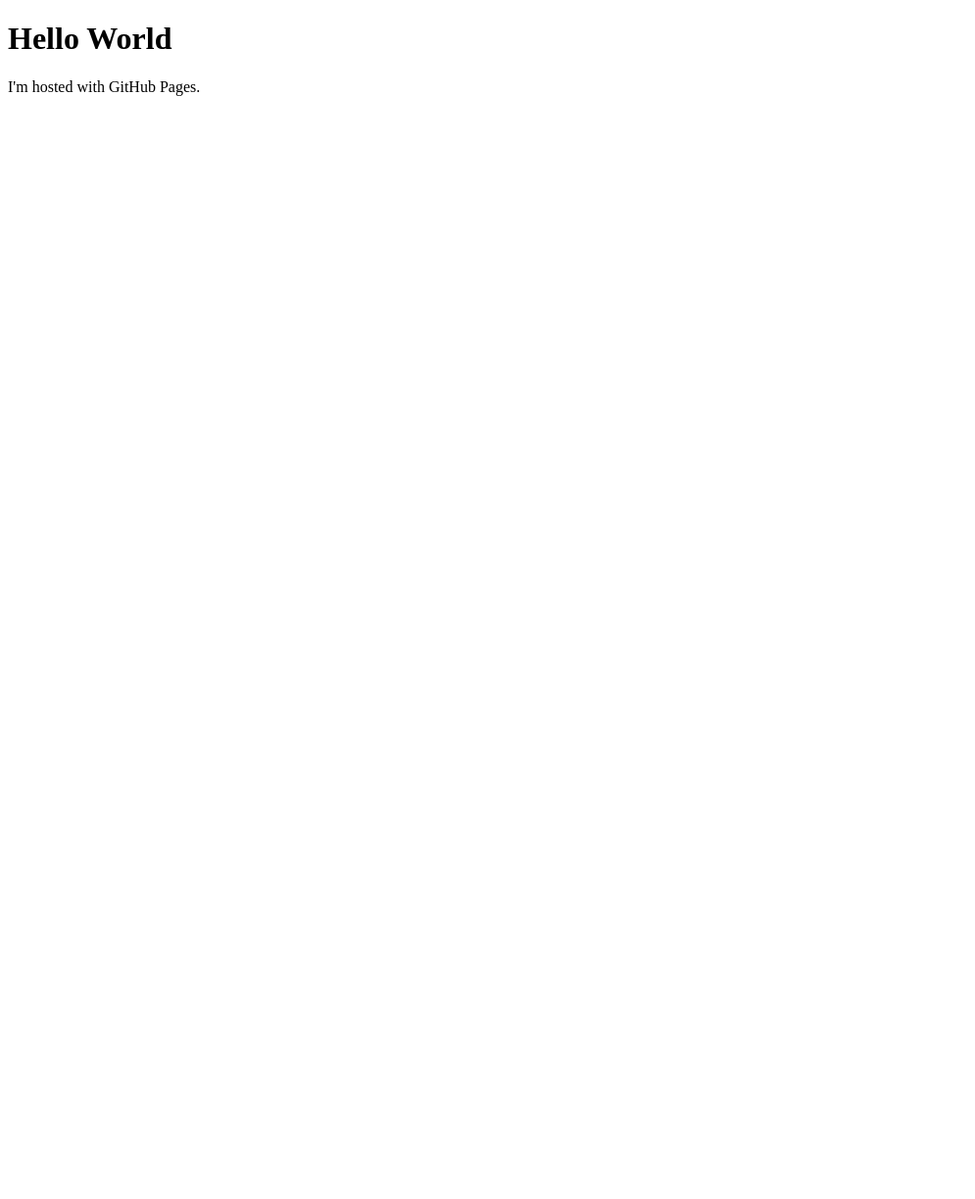
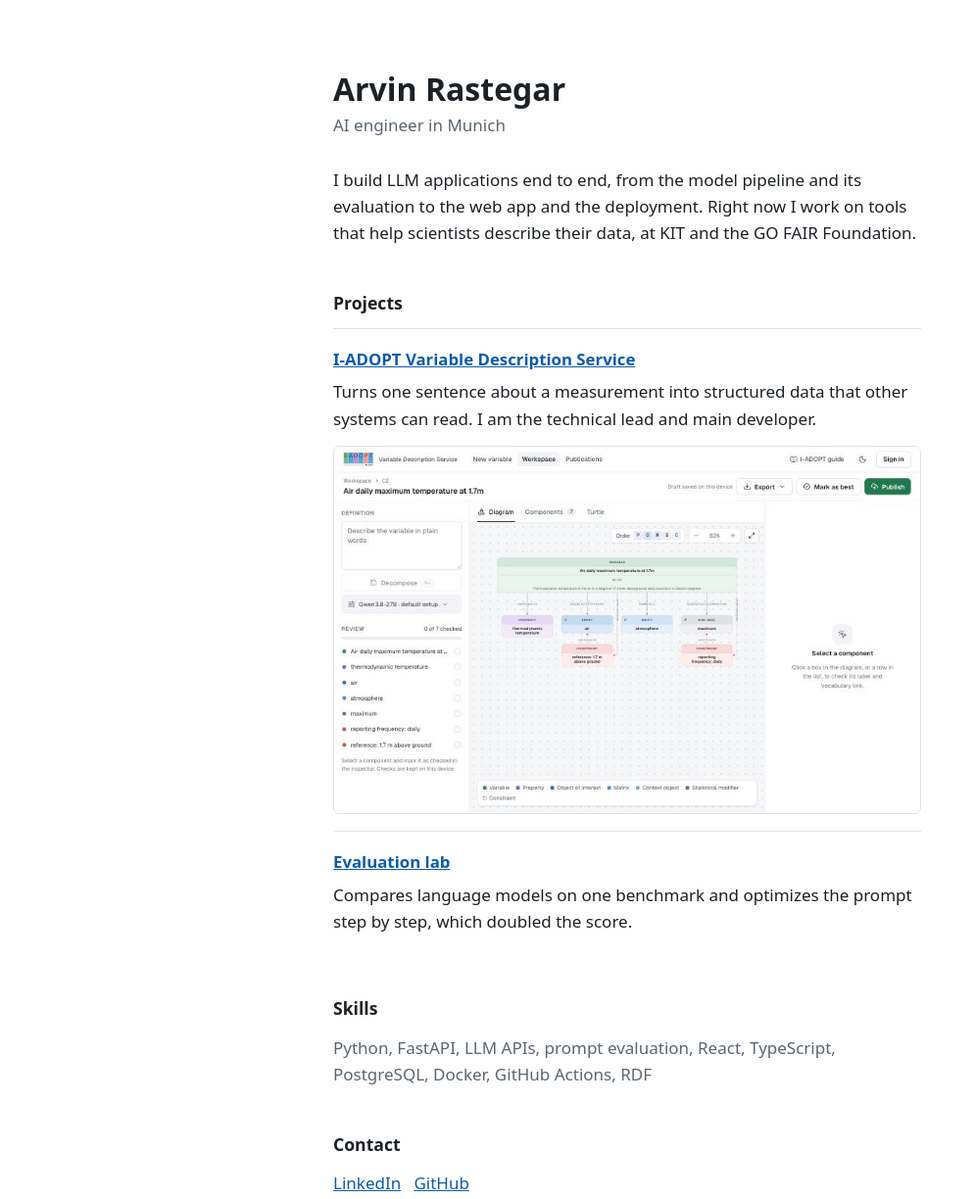
Before and after one commit to ArvinRastegar/ArvinRastegar.github.io, a plain HTML site: page index.html in a window 1280 px wide. Shown: the whole page at 98% size, without its empty margins (0-995 px from the left). Before the commit the page ends 800 px from the top, so only its background shows below. Drawn offline with Linux system fonts and the light colour scheme.

Commit message:
made a short website

```diff
--- a/index.html
+++ b/index.html
@@ -1,9 +1,64 @@
-<!DOCTYPE html>
-<html>
+<!doctype html>
+<html lang="en">
+<head>
+<meta charset="utf-8">
+<meta name="viewport" content="width=device-width, initial-scale=1">
+<title>Arvin Rastegar</title>
+<meta name="description" content="AI engineer in Munich. I build LLM applications end to end.">
+<style>
+:root {
+  --bg: #ffffff;
+  --text: #1c2126;
+  --muted: #5b6670;
+  --line: #dfe3e8;
+  --link: #0b5cad;
+}
+@media (prefers-color-scheme: dark) {
+  :root { --bg: #14171a; --text: #e8eaed; --muted: #9aa5b1; --line: #2c333a; --link: #7cb7ff; }
+}
+* { box-sizing: border-box; }
+body {
+  margin: 0;
+  background: var(--bg);
+  color: var(--text);
+  font: 17px/1.6 system-ui, -apple-system, "Segoe UI", Roboto, sans-serif;
+}
+main { max-width: 40rem; margin: 0 auto; padding: 4.5rem 1.25rem 4rem; }
+h1 { margin: 0; font-size: 2rem; line-height: 1.2; }
+h2 { margin: 2.75rem 0 0.75rem; font-size: 1.1rem; }
+p { margin: 0.75rem 0; }
+.role { margin: 0.25rem 0 1.75rem; color: var(--muted); }
+a { color: var(--link); }
+.project { padding: 1.1rem 0; border-top: 1px solid var(--line); }
+.project h3 { margin: 0; font-size: 1.05rem; }
+.project p { margin: 0.35rem 0 0; }
+.project img { display: block; width: 100%; height: auto; margin-top: 0.9rem; border: 1px solid var(--line); border-radius: 6px; }
+.skills { color: var(--muted); }
+</style>
+</head>
+<body>
+<main>
+  <h1>Arvin Rastegar</h1>
+  <p class="role">AI engineer in Munich</p>
+  <p>I build LLM applications end to end, from the model pipeline and its evaluation to the web app and the deployment.
+  Right now I work on tools that help scientists describe their data, at KIT and the GO FAIR Foundation.</p>
 
-<body>
-    <h1>Hello World</h1>
-    <p>I'm hosted with GitHub Pages.</p>
+  <h2>Projects</h2>
+  <div class="project">
+    <h3><a href="https://github.com/ArvinRastegar/iadopt-variable-description-service">I-ADOPT Variable Description Service</a></h3>
+    <p>Turns one sentence about a measurement into structured data that other systems can read. I am the technical lead and main developer.</p>
+    <img src="workspace.jpg" width="800" height="500" alt="Screenshot of the review workspace: a diagram of one variable and the list of its parts" loading="lazy">
+  </div>
+  <div class="project">
+    <h3><a href="https://github.com/ArvinRastegar/i-adopt-llm-based-service">Evaluation lab</a></h3>
+    <p>Compares language models on one benchmark and optimizes the prompt step by step, which doubled the score.</p>
+  </div>
+
+  <h2>Skills</h2>
+  <p class="skills">Python, FastAPI, LLM APIs, prompt evaluation, React, TypeScript, PostgreSQL, Docker, GitHub Actions, RDF</p>
+
+  <h2>Contact</h2>
+  <p><a href="https://www.linkedin.com/in/arvin-rastegar">LinkedIn</a> &nbsp; <a href="https://github.com/ArvinRastegar">GitHub</a></p>
+</main>
 </body>
-
 </html>
```
Also changed, not shown: workspace.jpg (added).
